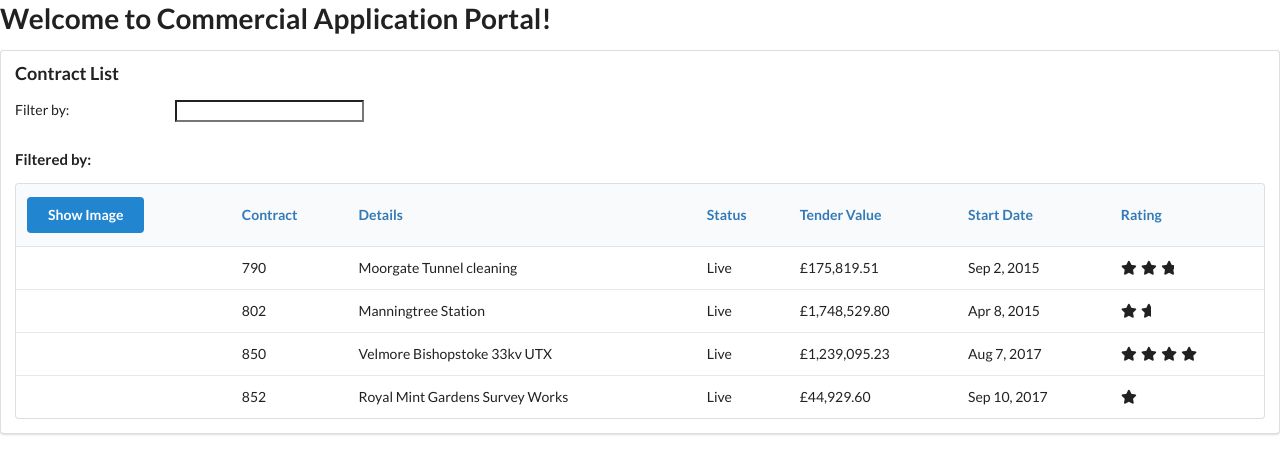
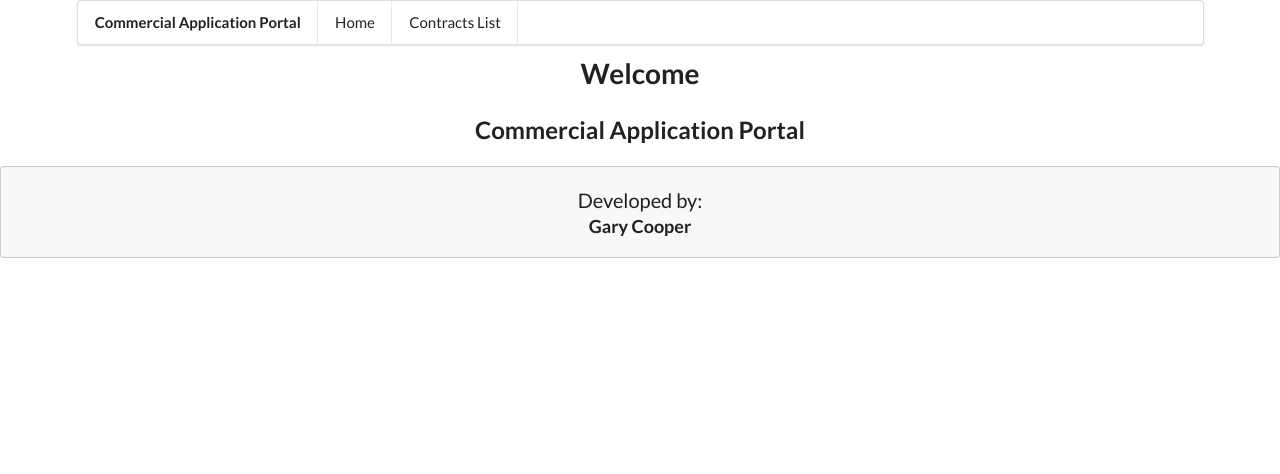
Before and after one commit to garycooper6/cap, an Angular app: page /welcome in a window 1280 px wide. Shown: the top 474 px of the page. Built offline with nearby package versions, Linux system fonts and the light colour scheme.

Commit message:
impliment routing and splash page

```diff
--- a/src/app/app.component.html
+++ b/src/app/app.component.html
@@ -1,7 +1,14 @@
-<!--The content below is only a placeholder and can be replaced.-->
-<div>
-  <h1>
-    Welcome to {{ pageTitle }}!
-  </h1>
-  <cap-contracts></cap-contracts>
+<div class="ui container">
+  <div class="ui large pointing menu">
+    <div class="header item">
+      {{ pageTitle }}
+    </div>
+    <a class="item" [routerLink]="['/welcome']" routerLinkActive="router-link-active">
+      Home
+    </a>
+    <a class="item" [routerLink]="['/contracts']">
+      Contracts List
+    </a>
+  </div>
 </div>
+<router-outlet></router-outlet>
--- /dev/null
+++ b/src/app/contracts/contract-detail.component.html
@@ -0,0 +1,5 @@
+<div class="ui segment" *ngIf="contract">
+  <h3 class="ui block header">
+    {{pageTitle + ': ' + contract.details}}
+  </h3>
+</div>
--- /dev/null
+++ b/src/app/contracts/contract-detail.component.ts
@@ -0,0 +1,17 @@
+import { Component, OnInit } from '@angular/core';
+import { IContract } from './contract';
+
+@Component({
+  templateUrl: './contract-detail.component.html',
+  styleUrls: ['./contract-detail.component.css']
+})
+export class ContractDetailComponent implements OnInit {
+  pageTitle = 'Contract Details';
+  contract: IContract;
+
+  constructor() { }
+
+  ngOnInit() {
+  }
+
+}
--- a/src/app/contracts/contract-list.component.html
+++ b/src/app/contracts/contract-list.component.html
@@ -1,7 +1,8 @@
+<div class="ui container">
     <div class="ui segment">
-    <div class="ui header">
+        <h3 class="ui block header">
             {{pageTitle}}
-    </div>
+        </h3>
         <div class="ui grid">
             <div class="row">
                 <div class="two wide column">Filter by:</div>
@@ -33,8 +34,8 @@
             </thead>
             <tbody>
                 <tr *ngFor="let contract of filteredContracts">
-                <td><img *ngIf="showImage" [src]="contract.imageUrl" [title]="contract.contractNumber" [style.width.px]='imageWidth'
-                        [style.margin.px]='imageMargin'></td>
+                    <td><img *ngIf="showImage" [src]="contract.imageUrl" [title]="contract.contractNumber"
+                            [style.width.px]='imageWidth' [style.margin.px]='imageMargin'></td>
                     <td>{{contract.contractNumber}}</td>
                     <td>{{contract.details}}</td>
                     <td>{{contract.status | statusConverter: '0'}}</td>
@@ -47,3 +48,4 @@
             </tbody>
         </table>
     </div>
+</div>
--- a/src/app/contracts/contract-list.component.ts
+++ b/src/app/contracts/contract-list.component.ts
@@ -3,8 +3,6 @@ import { IContract } from './contract';
 import { ContractService } from './contract.service';
 
 @Component({
-    // tslint:disable-next-line:component-selector
-    selector: 'cap-contracts',
     templateUrl: './contract-list.component.html',
     styleUrls: ['./contract-list.component.css']
 })
--- /dev/null
+++ b/src/app/home/welcome.component.html
@@ -0,0 +1,12 @@
+<div class="ui vertical center aligned segment">
+    <div class="ui text container">
+        <h1 class="ui header">
+            {{pageTitle}}
+        </h1>
+        <h2>Commercial Application Portal</h2>
+    </div>
+    <div class="ui huge message">
+        Developed by:
+        <h3>Gary Cooper</h3>
+    </div>
+</div>
--- /dev/null
+++ b/src/app/home/welcome.component.ts
@@ -0,0 +1,8 @@
+import { Component } from '@angular/core';
+
+@Component({
+    templateUrl: './welcome.component.html'
+})
+export class WelcomeComponent {
+    public pageTitle = 'Welcome';
+}
--- a/src/app/shared/status-converter.pipe.ts
+++ b/src/app/shared/status-converter.pipe.ts
@@ -13,5 +13,4 @@ export class StatusConverterPipe implements PipeTransform {
 
         return value.replace(character, converted);
     }
-
 }
--- a/src/index.html
+++ b/src/index.html
@@ -3,14 +3,14 @@
 
 <head>
   <meta charset="utf-8">
-  <title>Cap</title>
+  <title>CAP</title>
   <base href="/">
 
   <meta name="viewport" content="width=device-width, initial-scale=1">
   <link rel="icon" type="image/x-icon" href="favicon.ico">
 </head>
 
-<body class="ui fluid container">
+<body>
   <app-root></app-root>
 </body>
 
```
Also changed, not shown: src/app/app.module.ts (+15 -2 lines), src/app/contracts/contract-detail.component.css (added), 1 other file (tests, documents, lock files or other folders). Lines whose indentation alone changed are shown as unchanged.
